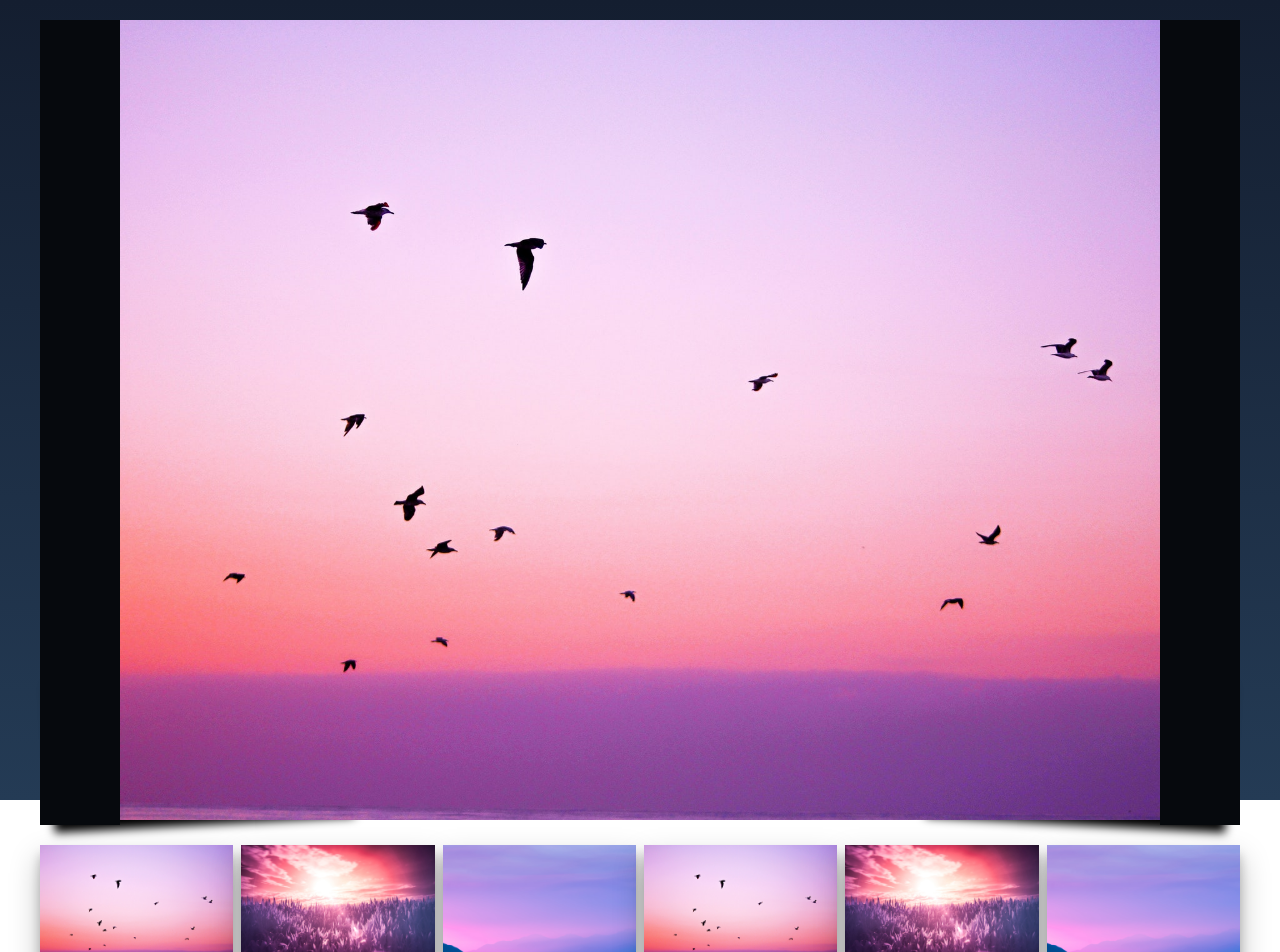
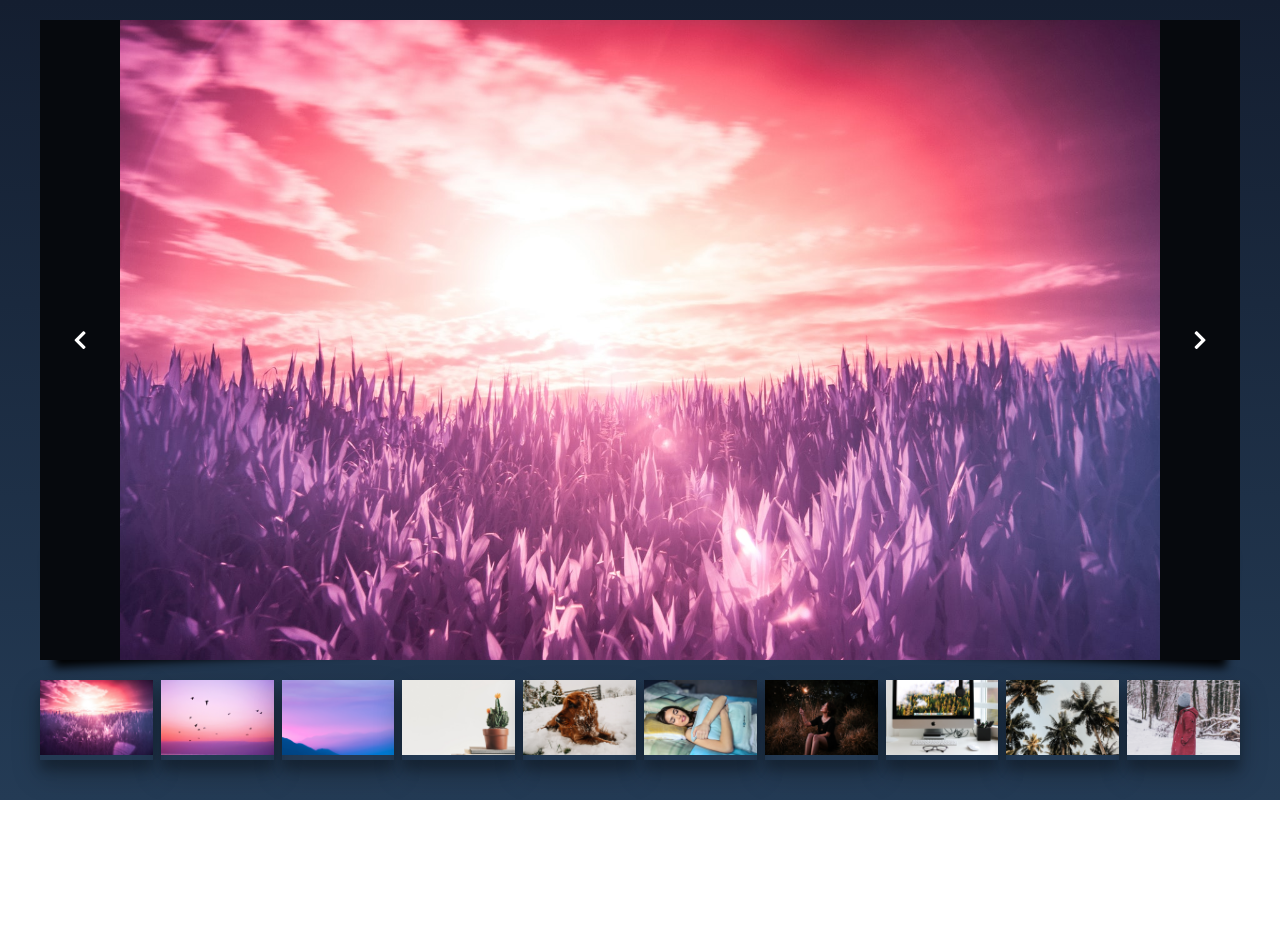
Before and after one commit to DenyDeny/gallery, a React app: page / in a window 1280 px wide. Shown: the top 952 px of the page. After the commit the page ends 800 px from the top, so only its background shows below. Built offline with nearby package versions, Linux system fonts and the light colour scheme.

Commit message:
Done slider main photo, add animation

```diff
--- a/package.json
+++ b/package.json
@@ -18,6 +18,7 @@
         "react-imported-component": "^4.1.1",
         "react-prop-types": "^0.4.0",
         "react-router-dom": "^4.2.2",
+        "react-transition-group": "1.x",
         "semantic-ui-react": "^0.78.3"
     },
     "devDependencies": {
--- a/public/index.html
+++ b/public/index.html
@@ -6,7 +6,12 @@
     <meta name="viewport" content="width=device-width, initial-scale=1.0">
     <meta http-equiv="X-UA-Compatible" content="ie=edge">
     <link rel="stylesheet" href="//cdnjs.cloudflare.com/ajax/libs/semantic-ui/2.2.13/semantic.min.css"></link>
-    <title>webpack-for-react</title>
+    <link href="https://fonts.googleapis.com/css?family=Open+Sans:300,400,700" rel="stylesheet">
+    <link rel="stylesheet" href="https://use.fontawesome.com/releases/v5.0.8/css/solid.css" integrity="sha384-v2Tw72dyUXeU3y4aM2Y0tBJQkGfplr39mxZqlTBDUZAb9BGoC40+rdFCG0m10lXk"
+        crossorigin="anonymous">
+    <link rel="stylesheet" href="https://use.fontawesome.com/releases/v5.0.8/css/fontawesome.css" integrity="sha384-q3jl8XQu1OpdLgGFvNRnPdj5VIlCvgsDQTQB6owSOHWlAurxul7f+JpUOVdAiJ5P"
+        crossorigin="anonymous">
+    <title>gallery</title>
 </head>
 
 <body>
--- a/src/components/Gallery.js
+++ b/src/components/Gallery.js
@@ -1,67 +1,85 @@
 import React, { Component } from 'react'
+import { CSSTransitionGroup } from 'react-transition-group'
 
-import sun from '../images/red-sun.jpg'
-import birds from '../images/birds.jpg'
-import sky from '../images/purple-sky.jpeg'
+import Preview from './Preview'
 
-const PHOTO_SET = [
-    {
-        src: 'https://www.bluecross.org.uk/sites/default/files/assets/images/118809lpr.jpg',
-    },
-    {
-        src:
-            'https://i.amz.mshcdn.com/zy65wibIKGJwrQ3LlrTIKPGfDoE=/1200x630/2017%2F11%2F12%2F85%2F0cb95ccbac6441e7a30fb7d1d01b094d.bc1ee.png',
-    },
-    {
-        src:
-            'https://media.mnn.com/assets/images/2016/11/cat-with-big-eyes-gimo.jpg.653x0_q80_crop-smart.jpg',
-    },
-    {
-        src:
-            'https://encrypted-tbn0.gstatic.com/images?q=tbn:ANd9GcQG1qXkZgM_ooN6C3yRj03le973htRGSbiQ842m2dbUHbyK11mZ',
-    },
-]
+import PHOTO_SET from './photos'
 
-const renderImages = () =>
-    PHOTO_SET.map((item, index) => (
-        <div className="image">
-            <img src={item.src} alt="cat" />
-        </div>
-    ))
+class Gallery extends Component {
+    constructor() {
+        super()
+        this.state = {
+            activeImage: 0,
+            images: [...PHOTO_SET],
+        }
+    }
 
-const Gallery = () => (
+    getActiveImage() {
+        const { images } = this.state
+        let activeImage = null
+        activeImage = (
+            <img
+                className="responsive"
+                key={this.state.activeImage}
+                src={images[this.state.activeImage].src}
+                alt={images[this.state.activeImage].alt}
+            />
+        )
+
+        return activeImage
+    }
+    /* eslint-disable no-plusplus */
+    handleSlide(direction) {
+        const { images, activeImage } = this.state
+        let currentIndex = activeImage
+        if (direction === 'prev') {
+            --currentIndex
+            if (currentIndex < 0) {
+                currentIndex = images.length - 1
+            }
+        } else if (direction === 'next') {
+            ++currentIndex
+            if (currentIndex > images.length - 1) {
+                currentIndex = 0
+            }
+        }
+
+        this.setState({
+            activeImage: currentIndex,
+        })
+    }
+
+    renderImages = images => images.map((image, index) => <Preview photo={image} key={index} />)
+
+    render() {
+        const { images } = this.state
+        if (images.length === 0) {
+            return null
+        }
+        const currentImage = this.getActiveImage()
+
+        return (
             <div className="container">
                 <div className="main-image-wrapper">
-            <button className="prev-btn">
+                    <button onClick={() => this.handleSlide('prev')} className="prev-btn">
                         <i className="fas fa-chevron-left" />
                     </button>
                     <div className="main-image">
-                <img className="responsive" src={birds} alt="" />
+                        <CSSTransitionGroup
+                            transitionName="main-image"
+                            transitionEnterTimeout={500}
+                            transitionLeaveTimeout={300}
+                        >
+                            {currentImage}
+                        </CSSTransitionGroup>
                     </div>
-            <button className="next-btn">
+                    <button onClick={() => this.handleSlide('next')} className="next-btn">
                         <i className="fas fa-chevron-right" />
                     </button>
                 </div>
-        <div className="previews">
-            <div className="peviews-img">
-                <img className="image" src={birds} alt="" />
-            </div>
-            <div className="peviews-img">
-                <img className="image" src={sun} alt="" />
-            </div>
-            <div className="peviews-img">
-                <img className="image" src={sky} alt="" />
-            </div>
-            <div className="peviews-img">
-                <img className="image" src={birds} alt="" />
-            </div>
-            <div className="peviews-img">
-                <img className="image" src={sun} alt="" />
-            </div>
-            <div className="peviews-img">
-                <img className="image" src={sky} alt="" />
-            </div>
-        </div>
+                <div className="previews">{this.renderImages(images)}</div>
             </div>
         )
+    }
+}
 export default Gallery
--- /dev/null
+++ b/src/components/Preview.js
@@ -0,0 +1,11 @@
+import React from 'react'
+
+const Preview = ({ photo }) => (
+    <React.Fragment>
+        <div className="peviews-img">
+            <img className="image" src={photo.src} alt="" />
+        </div>
+    </React.Fragment>
+)
+
+export default Preview
--- /dev/null
+++ b/src/components/photos.js
@@ -0,0 +1,55 @@
+import sun from '../images/red-sun.jpg'
+import birds from '../images/birds.jpg'
+import sky from '../images/purple-sky.jpeg'
+import cactus from '../images/cactus.jpeg'
+import dog from '../images/dog.jpeg'
+import girl from '../images/girl.jpeg'
+import girlFire from '../images/girl-fire.jpeg'
+import imac from '../images/imac.jpeg'
+import palms from '../images/palms.jpeg'
+import winterGirl from '../images/winter-girl.jpeg'
+
+const PHOTO_SET = [
+    {
+        src: sun,
+        alt: 'sun photo',
+    },
+    {
+        src: birds,
+        alt: 'birds photo',
+    },
+    {
+        src: sky,
+        alt: 'sky photo',
+    },
+    {
+        src: cactus,
+        alt: 'cactus photo',
+    },
+    {
+        src: dog,
+        alt: 'dog photo',
+    },
+    {
+        src: girl,
+        alt: 'girl photo',
+    },
+    {
+        src: girlFire,
+        alt: 'girl with fire photo',
+    },
+    {
+        src: imac,
+        alt: 'imac photo',
+    },
+    {
+        src: palms,
+        alt: 'palms photo',
+    },
+    {
+        src: winterGirl,
+        alt: 'girl on winter holidays photo',
+    },
+]
+
+export default PHOTO_SET
--- a/src/index.sass
+++ b/src/index.sass
@@ -5,11 +5,11 @@ $backGradientTo: #243B55
   box-sizing: border-box
 
 .main-container
+  height: 100vh
   background: linear-gradient($backGradientFrom, $backGradientTo)
   font-family: 'Open Sans', sans-serif
 
 .container
-  max-height: 100vh
   display: flex
   flex-direction: column
   align-items: center
@@ -21,6 +21,7 @@ $backGradientTo: #243B55
   margin-top: 20px
   margin-bottom: 20px
   position: relative
+  max-height: 80vh
 
 .main-image
   overflow: hidden
@@ -96,8 +97,29 @@ $backGradientTo: #243B55
     background-color: darken($backGradientTo, 15%)
     width: 120px
     cursor: pointer
+    outline: none
+  &:active
+    outline: none
 .prev-btn
   left: 0
   z-index: 2
 .next-btn
   right: 0
+
+.active-preview
+  transform: scale(1.2)
+  border: 2px solid #fff
+
+.main-image-enter
+  opacity: 0.01
+
+.main-image-enter.main-image-enter-active
+  opacity: 1
+  transition: opacity 500ms ease-in
+
+.main-image-leave
+  opacity: 1
+
+.main-image-leave.main-image-leave-active
+  opacity: 0.01
+  transition: opacity 300ms ease-in
--- a/webpack.config.development.js
+++ b/webpack.config.development.js
@@ -56,7 +56,7 @@ module.exports = {
                 ],
             },
             {
-                test: /\.(png|jpg|gif|svg)$/,
+                test: /\.(png|jpg|gif|svg|jpeg)$/,
                 use: [
                     {
                         loader: 'file-loader',
```
Also changed, not shown: src/images/girl.jpeg, 1 other file (tests, documents, lock files or other folders). Lines whose indentation alone changed are shown as unchanged.
